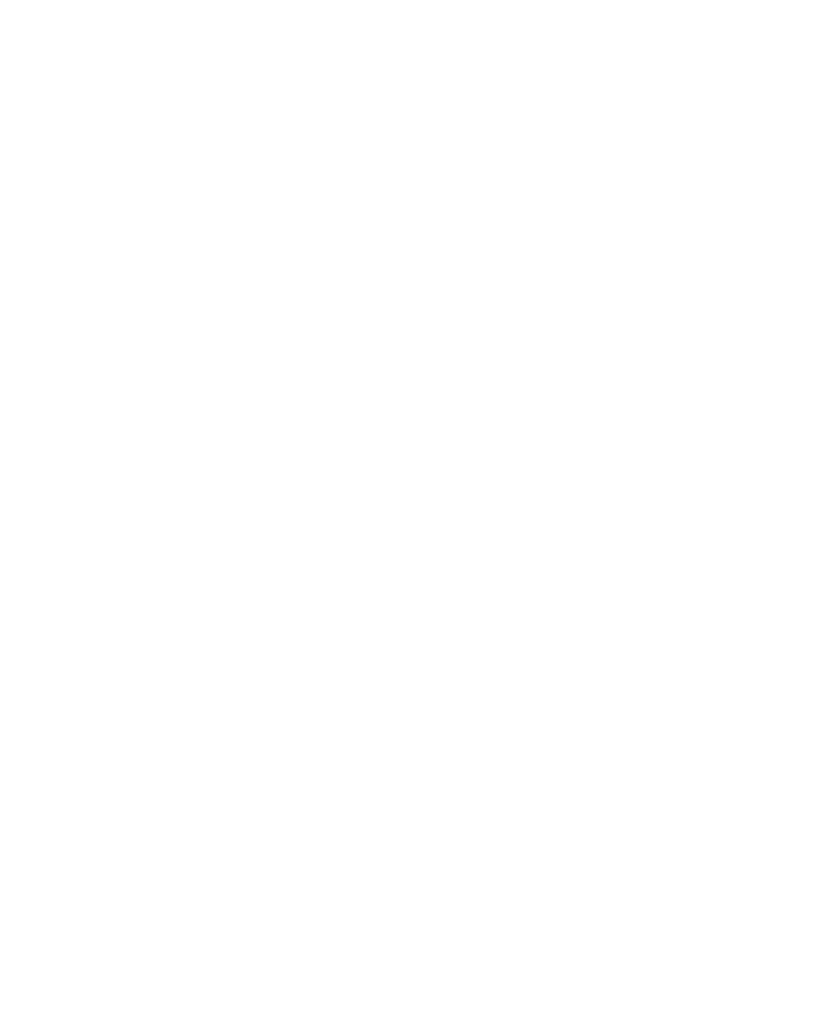
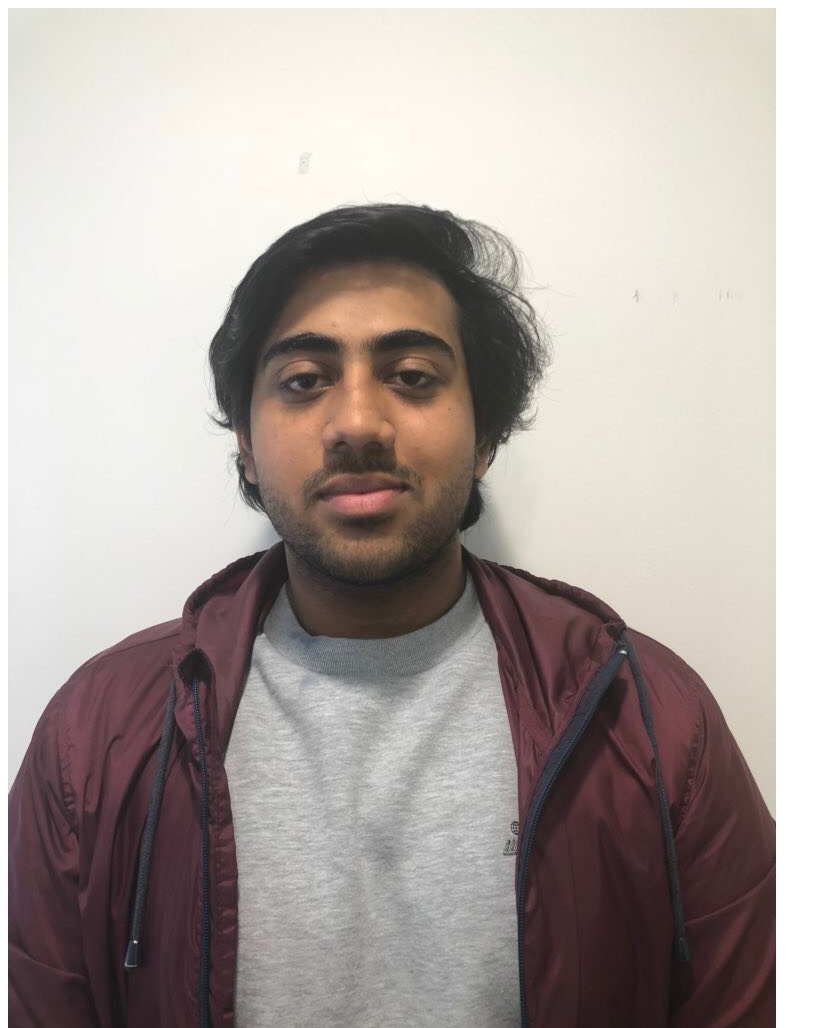
Before and after one commit to simtor/project-ram, a plain HTML site: page index.html in a window 1280 px wide. Shown: the top 1028 px of the page, without its empty margins (0-831 px from the left). Before the commit the page ends 800 px from the top, so only its background shows below. Drawn offline with Linux system fonts and the light colour scheme.

Commit message:
added image on the website

```diff
--- a/index.html
+++ b/index.html
@@ -7,6 +7,8 @@
     <title>Simone Ram</title>
 </head>
 <body>
+    <img src="IMG_5988.jpg" alt="Italian Trulli">
+
 
 
 </body>
```
